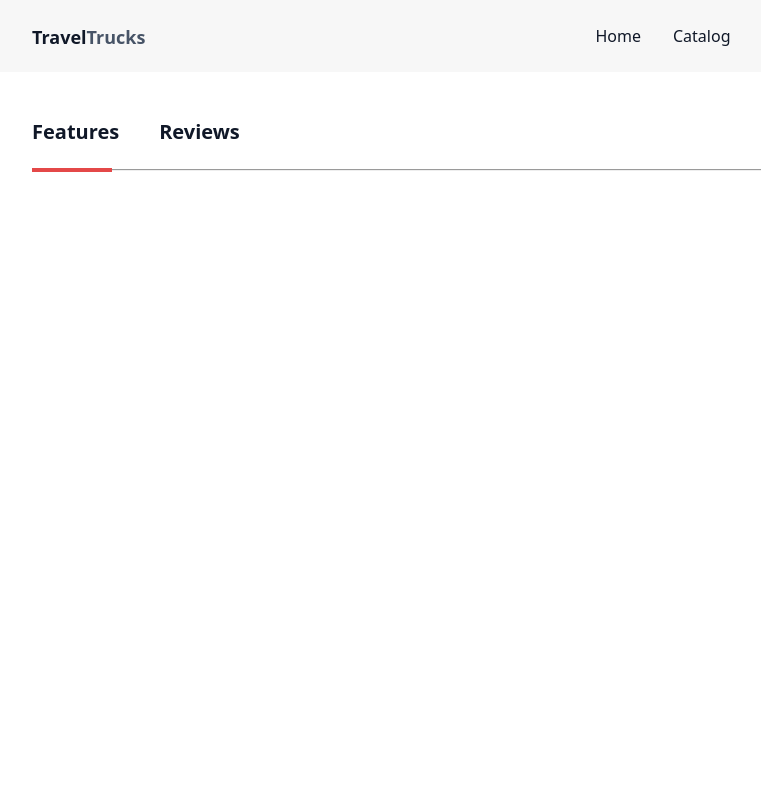
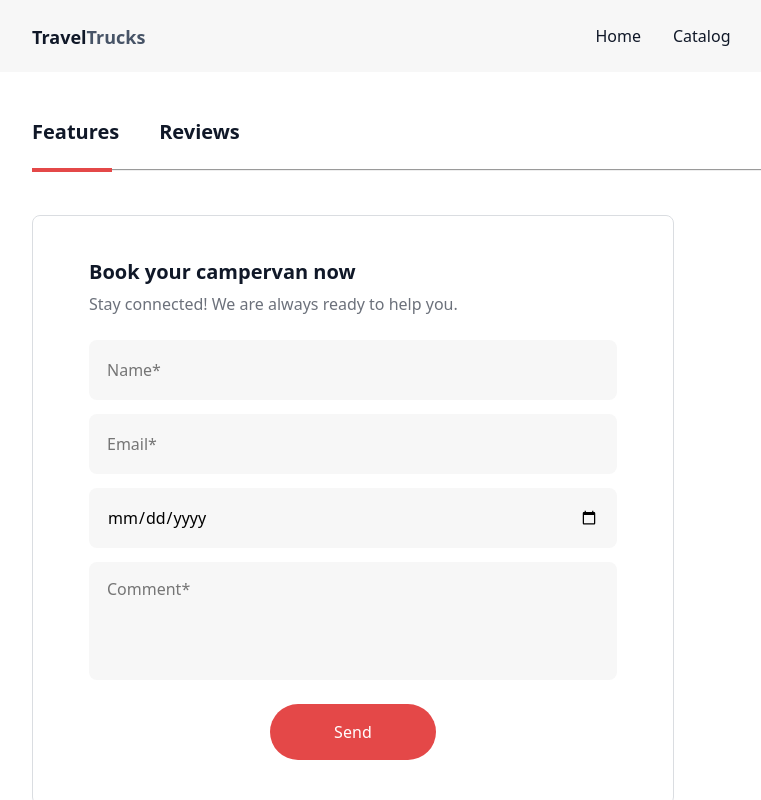
Before and after one commit to IgBovt/TravelTrucks_Project, a React (Vite) app: page /catalog/1 in a window 1280 px wide. Shown: the whole page, without its empty margins (32-793 px from the left). Built offline with nearby package versions, Linux system fonts and the light colour scheme; no server answers.

Commit message:
made form

```diff
--- a/src/components/TruckCharacters/TruckCharacters.jsx
+++ b/src/components/TruckCharacters/TruckCharacters.jsx
@@ -1,6 +1,7 @@
 import { useState } from 'react';
 import css from '../TruckCharacters/TruckCharacters.module.css';
 import Features from '../Features/Features';
+import BookForm from '../../shared/BookForm/BookForm';
 
 export default function TruckCharacters() {
   const [activeButton, setActiveButton] = useState('Features');
@@ -33,8 +34,9 @@ export default function TruckCharacters() {
       </div>
       <hr />
       <div className={css.container}>
-        <div>
+        <div className={css.featuresContainer}>
           <Features />
+          <BookForm />
         </div>
         <div></div>
       </div>
--- a/src/components/TruckCharacters/TruckCharacters.module.css
+++ b/src/components/TruckCharacters/TruckCharacters.module.css
@@ -25,3 +25,7 @@
 .container {
   margin-top: 44px;
 }
+.featuresContainer {
+  display: flex;
+  gap: 40px;
+}
--- /dev/null
+++ b/src/shared/BookForm/BookForm.jsx
@@ -0,0 +1,65 @@
+import { Formik, Field, Form } from 'formik';
+import css from '../BookForm/BookForm.module.css';
+import Button from '../Button/Button';
+
+export default function BookForm() {
+  const handleSubmit = (value, { resetForm }) => {
+    console.log(value);
+    resetForm();
+  };
+
+  return (
+    <div className={css.formContainer}>
+      <h6 className={css.title}>Book your campervan now</h6>
+      <p className={css.text}>
+        Stay connected! We are always ready to help you.
+      </p>
+      <Formik
+        initialValues={{ name: '', email: '', date: '', coment: '' }}
+        validate={values => {
+          const errors = {};
+          if (!values.email) {
+            errors.email = 'Required';
+          } else if (
+            !/^[A-Z0-9._%+-]+@[A-Z0-9.-]+\.[A-Z]{2,}$/i.test(values.email)
+          ) {
+            errors.email = 'Invalid email address';
+          }
+          return errors;
+        }}
+        onSubmit={handleSubmit}
+      >
+        <Form className={css.form}>
+          <Field
+            className={css.input}
+            type="text"
+            name="name"
+            placeholder="Name*"
+            required
+          />
+
+          <Field
+            className={css.input}
+            type="email"
+            name="email"
+            placeholder="Email*"
+            required
+          />
+
+          <Field className={css.input} type="date" name="date" required />
+
+          <Field
+            className={css.textarea}
+            as="textarea"
+            name="coment"
+            placeholder="Comment*"
+          />
+
+          <div className={css.btn}>
+            <Button text="Send" />
+          </div>
+        </Form>
+      </Formik>
+    </div>
+  );
+}
--- /dev/null
+++ b/src/shared/BookForm/BookForm.module.css
@@ -0,0 +1,46 @@
+.formContainer {
+  border: 1px solid var(--gray-light);
+  border-radius: 8px;
+  padding: 44px 56px;
+  line-height: 24px;
+}
+.title {
+  font-weight: 600;
+  font-size: 20px;
+  color: var(--main);
+  margin-bottom: 8px;
+}
+.text {
+  font-weight: 400;
+  font-size: 16px;
+  color: var(--main);
+  color: var(--secondary-text);
+  margin-bottom: 24px;
+}
+.form {
+  display: flex;
+  flex-direction: column;
+  gap: 14px;
+}
+.input {
+  width: 528px;
+  height: 60px;
+  border-radius: 8px;
+  border: none;
+  background-color: var(--prime-text);
+  padding: 18px;
+}
+.textarea {
+  resize: none;
+  width: 528px;
+  height: 118px;
+  border-radius: 8px;
+  border: none;
+  background-color: var(--prime-text);
+  padding: 18px;
+  margin-bottom: 10px;
+}
+.btn {
+  margin-left: auto;
+  margin-right: auto;
+}
```
